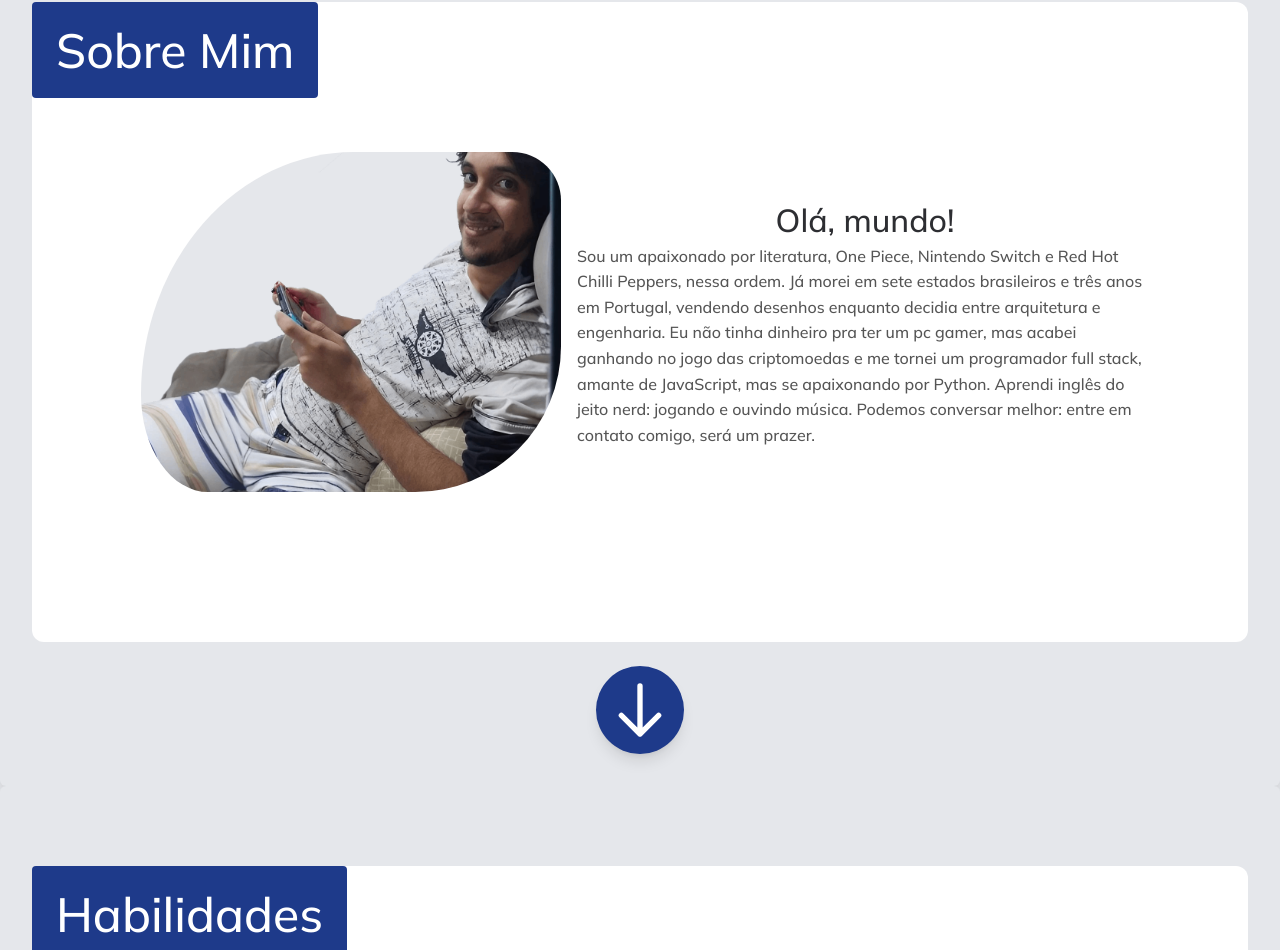
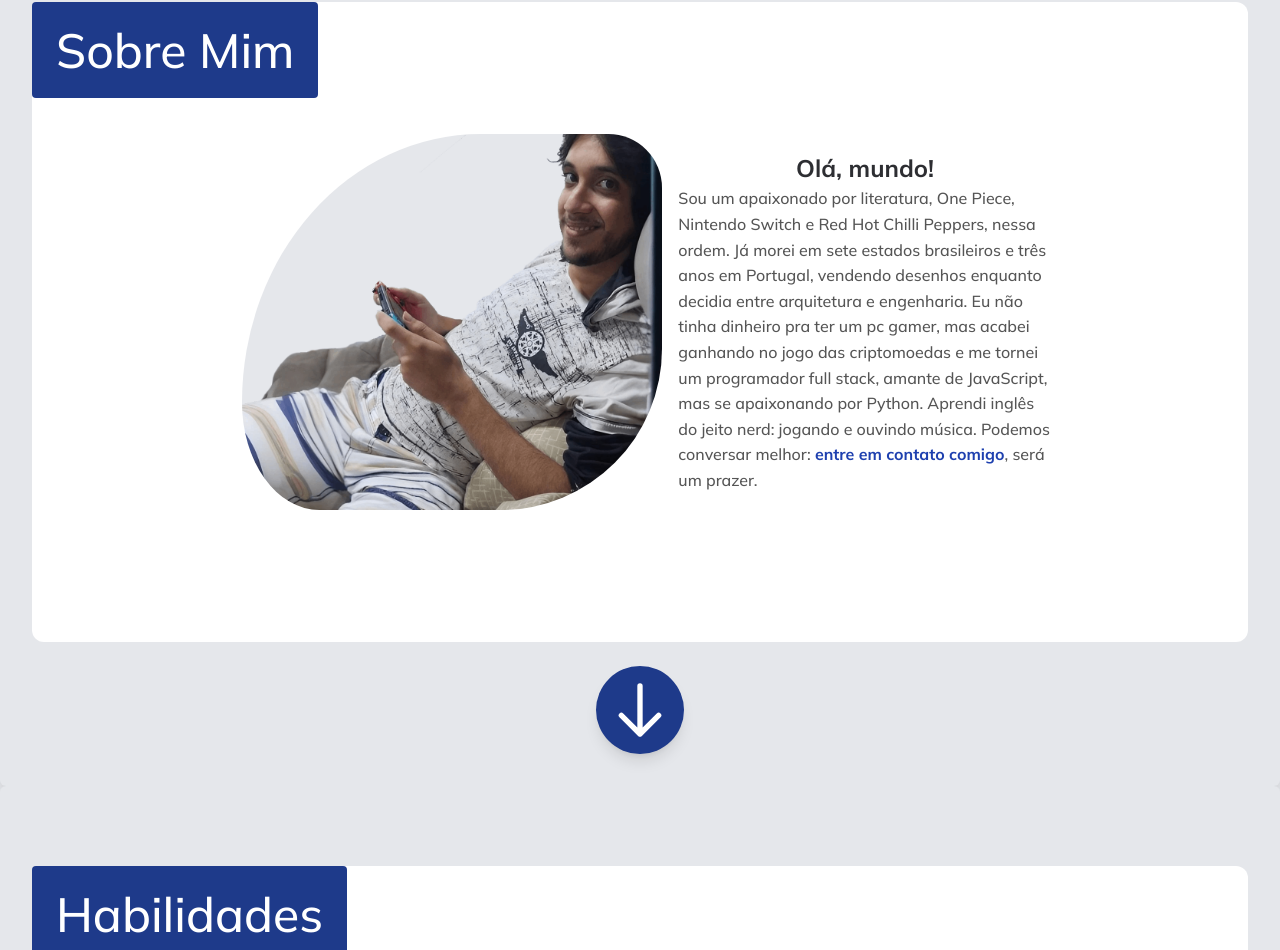
Before and after one commit to cafe51/portfolio-site, a Next.js app: page / in a window 1280 px wide. Shown: the part 998-1948 px from the top of the page. Built offline with nearby package versions, Linux system fonts and the light colour scheme.

Commit message:
link de contato adicionado na descrição sobre mim

```diff
--- a/src/app/components/About.tsx
+++ b/src/app/components/About.tsx
@@ -48,12 +48,12 @@ const About: NextPage = () => {
                         </div>
 
 
-                        <div className='flex flex-col justify-center items-center text-center md:text-start px-4 p-4 md:mt-2 lg:mt-0 md:w-3/6'>
-                            <h1>Olá, mundo!</h1>
+                        <div className='flex flex-col justify-center items-center text-center md:text-start px-4 p-4 md:mt-2 lg:mt-0 md:w-3/6 lg:w-2/6'>
+                            <h2>Olá, mundo!</h2>
                             <p>
                                 Sou um apaixonado por literatura, One Piece, Nintendo Switch e Red Hot Chilli Peppers, nessa ordem. Já morei em sete estados brasileiros e três anos em Portugal, vendendo desenhos enquanto decidia entre arquitetura e engenharia. Eu não tinha dinheiro pra ter um pc gamer, mas acabei ganhando no jogo das criptomoedas e me tornei um programador full stack, amante de JavaScript, mas se apaixonando por Python.
                                 Aprendi inglês do jeito nerd: jogando e ouvindo música.
-                                Podemos conversar melhor: entre em contato comigo, será um prazer.
+                                Podemos conversar melhor: <a className='font-bold text-blue-800 hover:text-lg'href='#contact'>entre em contato comigo</a>, será um prazer.
                             </p>
                         </div>
                     </div>
```
